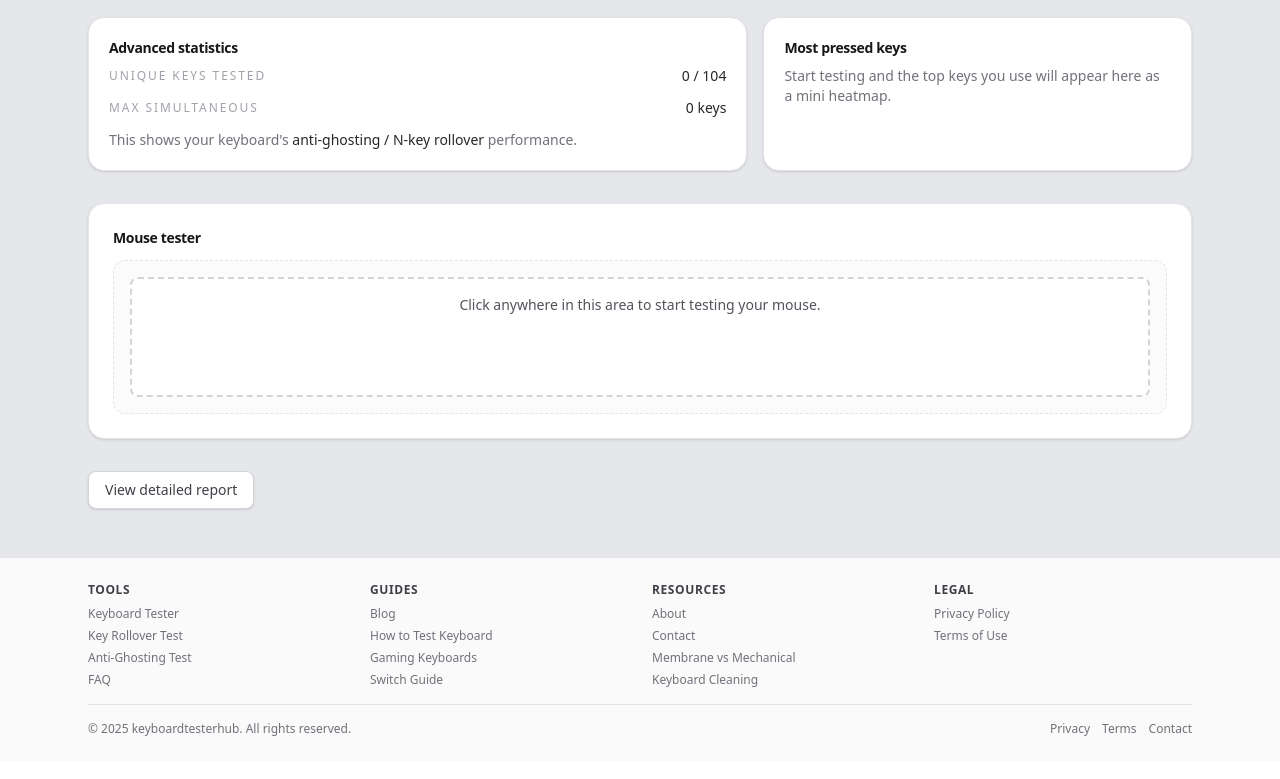
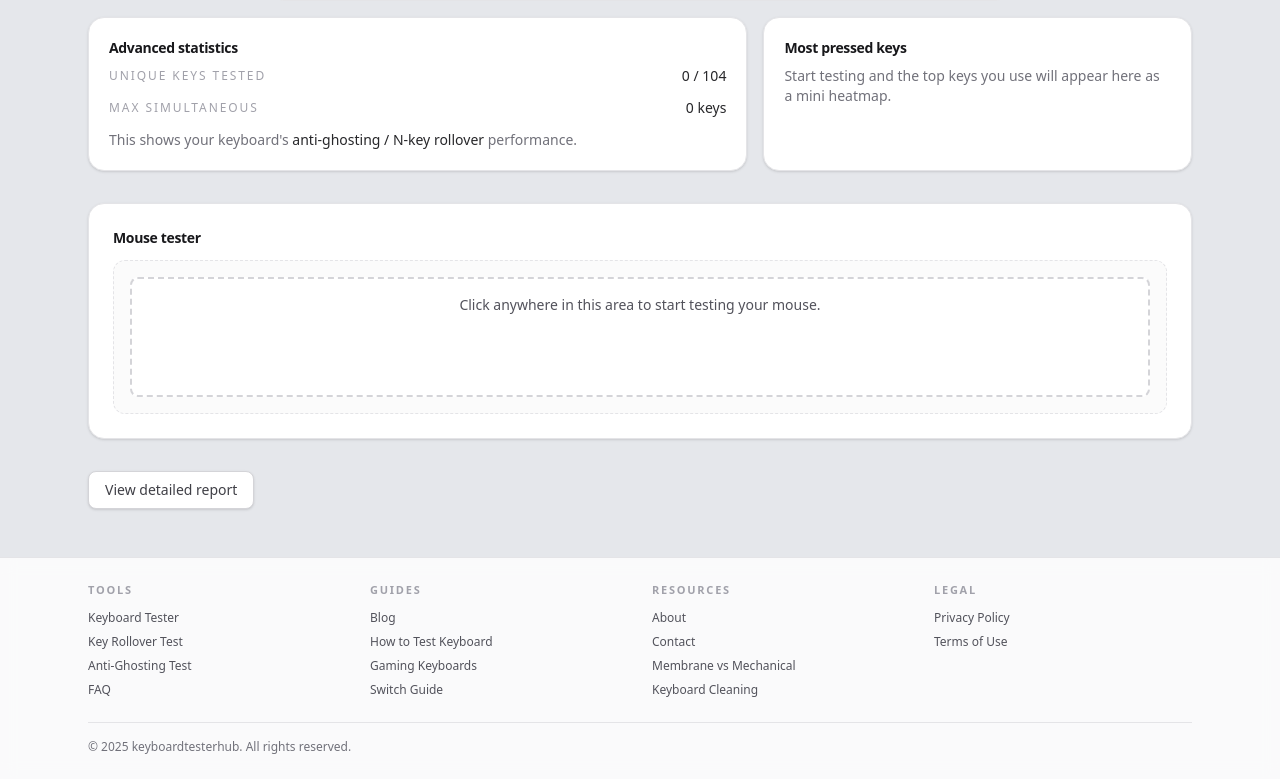
Before and after one commit to keyboardtester26/keyboardtester, a Next.js app: page / in a window 1280 px wide. Shown: the part 3474-4253 px from the top of the page. Built offline with nearby package versions, Linux system fonts and the light colour scheme.

Commit message:
Fix footer: Remove duplicate links and match website theme styling

```diff
--- a/src/app/layout.tsx
+++ b/src/app/layout.tsx
@@ -304,59 +304,48 @@ export default function RootLayout({
               <KeyboardProvider>{children}</KeyboardProvider>
             </main>
 
-            <footer className="mt-auto border-t border-zinc-200 dark:border-zinc-800 bg-white/80 dark:bg-zinc-900/80">
+            <footer className="mt-auto border-t border-zinc-200 dark:border-zinc-800 bg-white/80 dark:bg-zinc-900/80 backdrop-blur">
               <div className="mx-auto max-w-6xl px-4 py-6 sm:px-6">
-              <div className="grid grid-cols-2 gap-6 sm:grid-cols-4 mb-4">
+                <div className="grid grid-cols-2 gap-6 sm:grid-cols-4 mb-6">
                   <div>
-                  <h3 className="text-xs font-semibold uppercase tracking-wider text-zinc-700 dark:text-zinc-300 mb-2">Tools</h3>
-                  <ul className="space-y-1.5 text-xs text-zinc-500 dark:text-zinc-400">
-                    <li><a href="/" className="hover:text-zinc-700 dark:hover:text-zinc-300">Keyboard Tester</a></li>
-                    <li><a href="/" className="hover:text-zinc-700 dark:hover:text-zinc-300">Key Rollover Test</a></li>
-                    <li><a href="/" className="hover:text-zinc-700 dark:hover:text-zinc-300">Anti-Ghosting Test</a></li>
-                    <li><a href="/faq" className="hover:text-zinc-700 dark:hover:text-zinc-300">FAQ</a></li>
+                    <h3 className="text-[11px] font-semibold uppercase tracking-[0.16em] text-zinc-400 dark:text-zinc-500 mb-3">Tools</h3>
+                    <ul className="space-y-2 text-xs text-zinc-600 dark:text-zinc-400">
+                      <li><a href="/" className="hover:text-zinc-900 dark:hover:text-zinc-100 transition-colors">Keyboard Tester</a></li>
+                      <li><a href="/" className="hover:text-zinc-900 dark:hover:text-zinc-100 transition-colors">Key Rollover Test</a></li>
+                      <li><a href="/" className="hover:text-zinc-900 dark:hover:text-zinc-100 transition-colors">Anti-Ghosting Test</a></li>
+                      <li><a href="/faq" className="hover:text-zinc-900 dark:hover:text-zinc-100 transition-colors">FAQ</a></li>
                     </ul>
                   </div>
                   <div>
-                  <h3 className="text-xs font-semibold uppercase tracking-wider text-zinc-700 dark:text-zinc-300 mb-2">Guides</h3>
-                  <ul className="space-y-1.5 text-xs text-zinc-500 dark:text-zinc-400">
-                    <li><a href="/blog" className="hover:text-zinc-700 dark:hover:text-zinc-300">Blog</a></li>
-                    <li><a href="/blog/how-to-properly-test-a-keyboard" className="hover:text-zinc-700 dark:hover:text-zinc-300">How to Test Keyboard</a></li>
-                    <li><a href="/blog/best-mechanical-keyboards-gaming-2025" className="hover:text-zinc-700 dark:hover:text-zinc-300">Gaming Keyboards</a></li>
-                    <li><a href="/blog/keyboard-switch-guide" className="hover:text-zinc-700 dark:hover:text-zinc-300">Switch Guide</a></li>
+                    <h3 className="text-[11px] font-semibold uppercase tracking-[0.16em] text-zinc-400 dark:text-zinc-500 mb-3">Guides</h3>
+                    <ul className="space-y-2 text-xs text-zinc-600 dark:text-zinc-400">
+                      <li><a href="/blog" className="hover:text-zinc-900 dark:hover:text-zinc-100 transition-colors">Blog</a></li>
+                      <li><a href="/blog/how-to-properly-test-a-keyboard" className="hover:text-zinc-900 dark:hover:text-zinc-100 transition-colors">How to Test Keyboard</a></li>
+                      <li><a href="/blog/best-mechanical-keyboards-gaming-2025" className="hover:text-zinc-900 dark:hover:text-zinc-100 transition-colors">Gaming Keyboards</a></li>
+                      <li><a href="/blog/keyboard-switch-guide" className="hover:text-zinc-900 dark:hover:text-zinc-100 transition-colors">Switch Guide</a></li>
                     </ul>
                   </div>
                   <div>
-                  <h3 className="text-xs font-semibold uppercase tracking-wider text-zinc-700 dark:text-zinc-300 mb-2">Resources</h3>
-                  <ul className="space-y-1.5 text-xs text-zinc-500 dark:text-zinc-400">
-                    <li><a href="/about" className="hover:text-zinc-700 dark:hover:text-zinc-300">About</a></li>
-                    <li><a href="/contact" className="hover:text-zinc-700 dark:hover:text-zinc-300">Contact</a></li>
-                    <li><a href="/blog/membrane-vs-mechanical-keyboards" className="hover:text-zinc-700 dark:hover:text-zinc-300">Membrane vs Mechanical</a></li>
-                    <li><a href="/blog/how-to-clean-keyboard" className="hover:text-zinc-700 dark:hover:text-zinc-300">Keyboard Cleaning</a></li>
+                    <h3 className="text-[11px] font-semibold uppercase tracking-[0.16em] text-zinc-400 dark:text-zinc-500 mb-3">Resources</h3>
+                    <ul className="space-y-2 text-xs text-zinc-600 dark:text-zinc-400">
+                      <li><a href="/about" className="hover:text-zinc-900 dark:hover:text-zinc-100 transition-colors">About</a></li>
+                      <li><a href="/contact" className="hover:text-zinc-900 dark:hover:text-zinc-100 transition-colors">Contact</a></li>
+                      <li><a href="/blog/membrane-vs-mechanical-keyboards" className="hover:text-zinc-900 dark:hover:text-zinc-100 transition-colors">Membrane vs Mechanical</a></li>
+                      <li><a href="/blog/how-to-clean-keyboard" className="hover:text-zinc-900 dark:hover:text-zinc-100 transition-colors">Keyboard Cleaning</a></li>
                     </ul>
                   </div>
                   <div>
-                  <h3 className="text-xs font-semibold uppercase tracking-wider text-zinc-700 dark:text-zinc-300 mb-2">Legal</h3>
-                  <ul className="space-y-1.5 text-xs text-zinc-500 dark:text-zinc-400">
-                    <li><a href="/privacy" className="hover:text-zinc-700 dark:hover:text-zinc-300">Privacy Policy</a></li>
-                    <li><a href="/terms" className="hover:text-zinc-700 dark:hover:text-zinc-300">Terms of Use</a></li>
+                    <h3 className="text-[11px] font-semibold uppercase tracking-[0.16em] text-zinc-400 dark:text-zinc-500 mb-3">Legal</h3>
+                    <ul className="space-y-2 text-xs text-zinc-600 dark:text-zinc-400">
+                      <li><a href="/privacy" className="hover:text-zinc-900 dark:hover:text-zinc-100 transition-colors">Privacy Policy</a></li>
+                      <li><a href="/terms" className="hover:text-zinc-900 dark:hover:text-zinc-100 transition-colors">Terms of Use</a></li>
                     </ul>
                   </div>
                 </div>
-              <div className="border-t border-zinc-200 dark:border-zinc-700 pt-4 flex flex-col gap-2 text-xs text-zinc-500 sm:flex-row sm:items-center sm:justify-between">
-                <p className="dark:text-zinc-400">
+                <div className="border-t border-zinc-200 dark:border-zinc-700 pt-4 flex flex-col gap-2 text-xs text-zinc-500 dark:text-zinc-400 sm:flex-row sm:items-center sm:justify-between">
+                  <p>
                     © {new Date().getFullYear()} keyboardtesterhub. All rights reserved.
                   </p>
-                <div className="flex flex-wrap items-center gap-3">
-                  <a href="/privacy" className="hover:text-zinc-700 dark:hover:text-zinc-300 dark:text-zinc-400">
-                    Privacy
-                  </a>
-                  <a href="/terms" className="hover:text-zinc-700 dark:hover:text-zinc-300 dark:text-zinc-400">
-                    Terms
-                  </a>
-                  <a href="/contact" className="hover:text-zinc-700 dark:hover:text-zinc-300 dark:text-zinc-400">
-                    Contact
-                  </a>
-                </div>
                 </div>
               </div>
             </footer>
```
Lines whose indentation alone changed are shown as unchanged.
